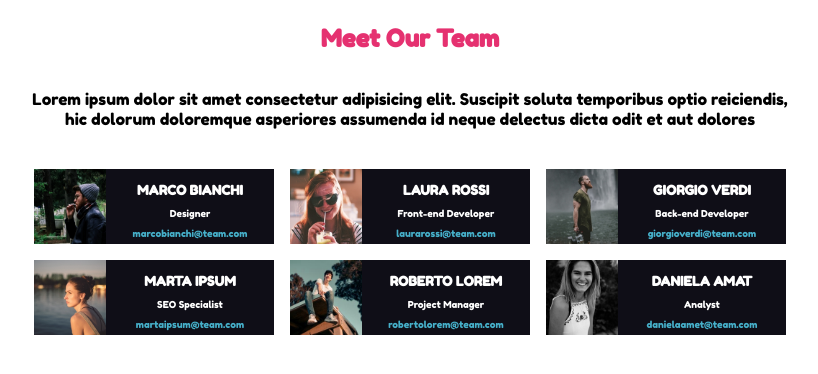
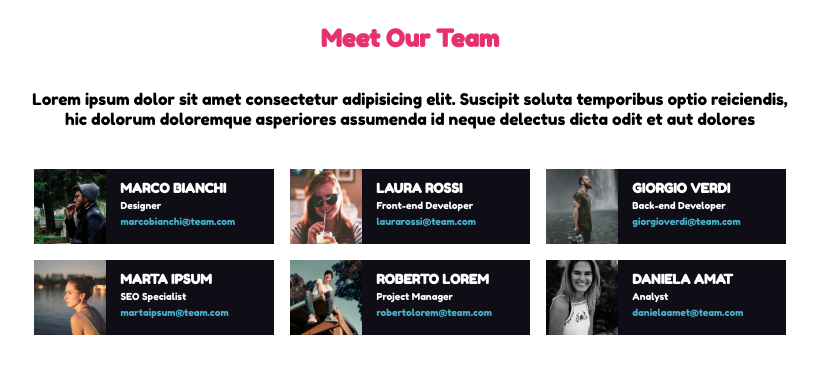
Before and after one commit to NicolaSoggiu/html-css-float-cards, a plain HTML site: page index.html in a window 1280 px wide. Shown: the whole page, without its empty margins (230-1048 px from the left). Drawn offline with Linux system fonts and the light colour scheme.

Commit message:
prima bozza finale

```diff
--- a/assets/style.css
+++ b/assets/style.css
@@ -28,7 +28,9 @@ section{
     float: left;
     display: block;
     margin: .5em;
+    text-align: left;
 }
+
 
 .blocco img{
     float: left;
@@ -38,12 +40,21 @@ section{
 
 h5, span {
     color: white;
-    padding-top: 1em;
+}
+
+h5{
+    padding-left: 6.5em;
+    padding-top: .8em;
+}
+
+span, .email{
+    margin-top: .5em;
 }
 
 span{
     font-size: .6em;
     display: block;
+    padding-left: 9em;
 }
 
 .email{
```
